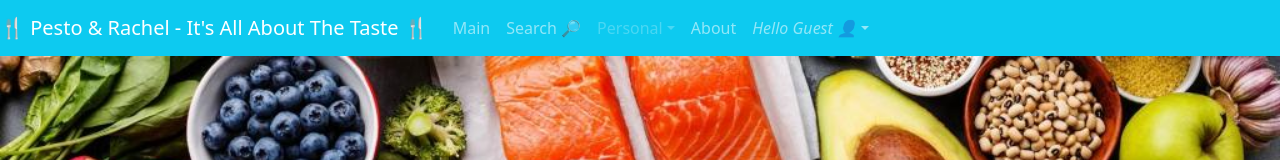
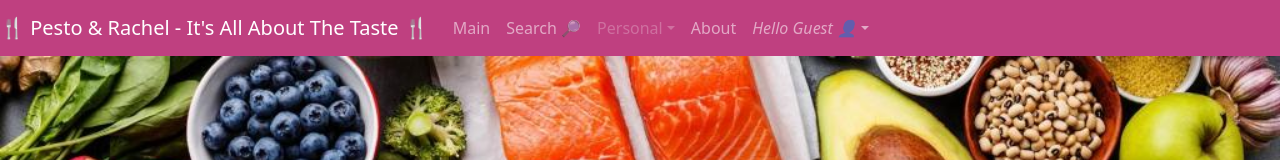
Before and after one commit to Web-Development-Environments-2022/assignment3-3-316614726_316306323, a Vue app: page / in a window 1280 px wide. Shown: the top 160 px of the page. Built offline with nearby package versions, Linux system fonts and the light colour scheme; no server answers; what vue-cookies would draw is missing.

Commit message:
added about and fixed search

```diff
--- a/src/App.vue
+++ b/src/App.vue
@@ -1,7 +1,7 @@
 <template>
   <div id="app">
     <div id="nav">
-      <b-navbar toggleable="lg" type="dark" variant="info">
+      <b-navbar toggleable="lg" type="dark">
         <b-navbar-brand
           >🍴 Pesto & Rachel - It's All About The Taste 🍴</b-navbar-brand
         >
@@ -108,6 +108,10 @@
 #header {
   width: 100%;
 }
+
+#nav {
+  background-color: rgb(191, 64, 128);
+}
 /*
 height: 600px;
 #nav {
```
